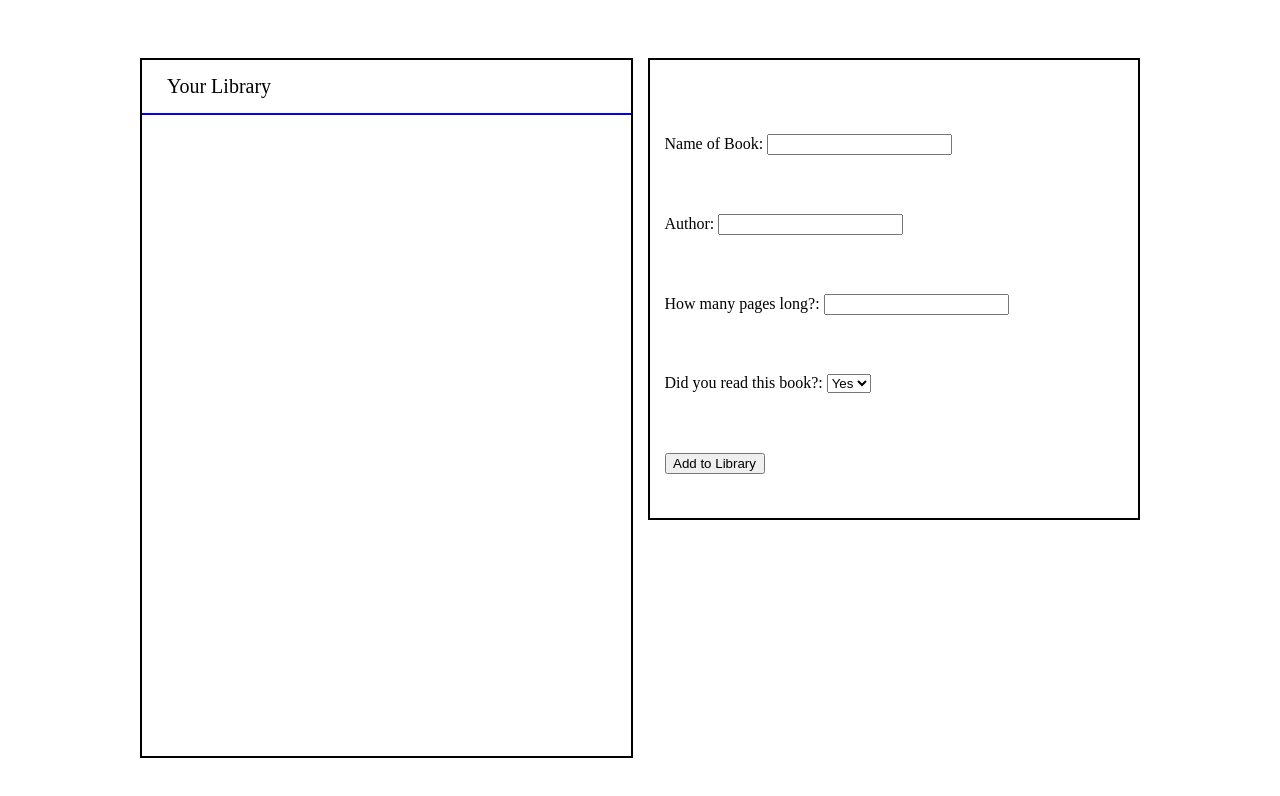
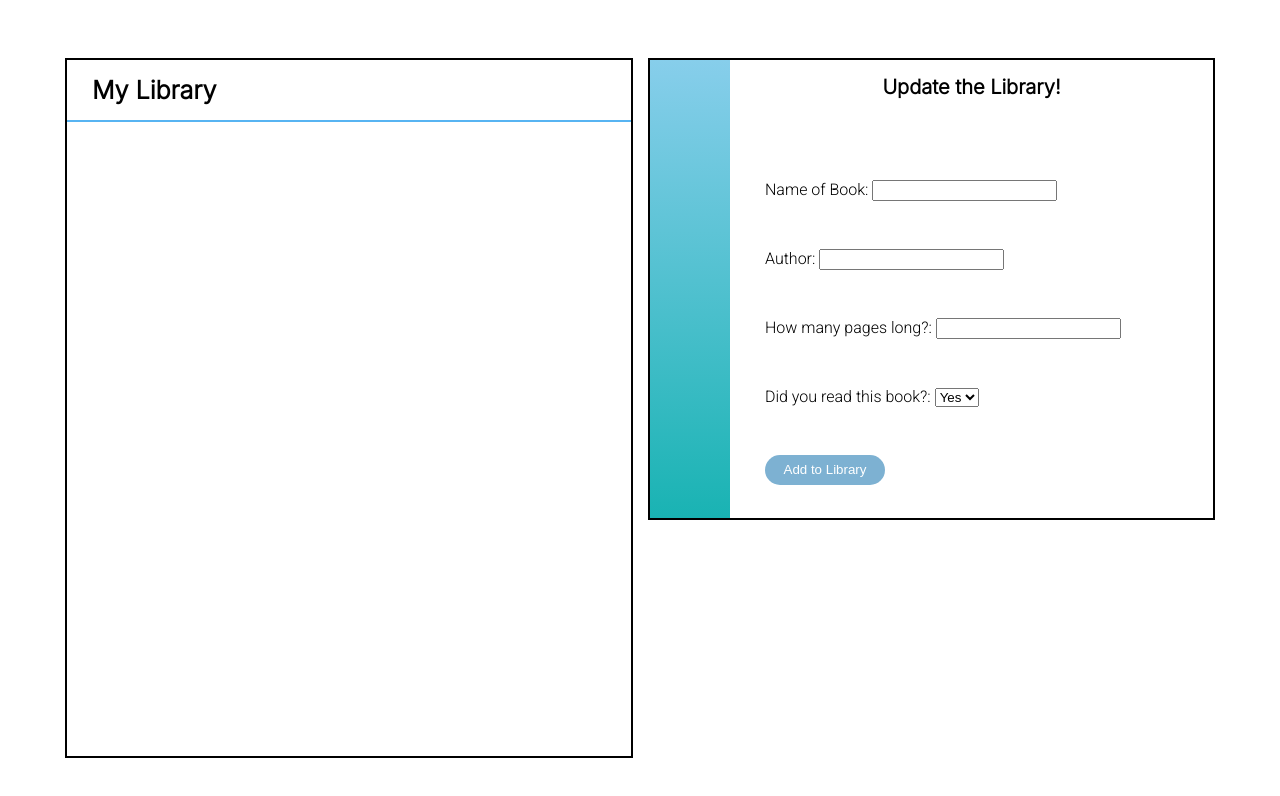
Before and after one commit to tgorsk15/digital-library, a plain HTML site: page index.html in a window 1280 px wide. Drawn offline with Linux system fonts and the light colour scheme.

Commit message:
Add styling and scroll bar
Some overall structure and more specific styling changes were made to give the page a better
look. These included font changes, width adjustments of both containers, adding a grid system
to the form-container for styling purposes, and styling the button. A scroll bar was also
added to the card-holder. This will allow the user to add as many books as they want, without
having the content overflow out of the 'bookshelf'. Note that I am still working on getting
the functionality of the delete and readBook button to work

```diff
--- a/index.html
+++ b/index.html
@@ -5,6 +5,7 @@
     <meta name="viewport" content="width=device-width, initial-scale=1.0">
     <script src="script.js" defer></script>
     <link rel="stylesheet" href="styles.css">
+    <link href="https://fonts.googleapis.com/css2?family=Inter:wght@300&family=Roboto:wght@300&display=swap" rel="stylesheet">
     <title>Document</title>
 </head>
 <body>
@@ -12,9 +13,8 @@
     <div class="main-container">
 
         <div class="bookshelf">
-            <!-- Have a 'refresh library' button that iterates through the
-            myLibrry array and creates cards for each one of them -->
-            <div class="shelf-header">Your Library</div>
+
+            <div class="shelf-header">My Library</div>
 
             <div class="cards-holder">
 
@@ -23,6 +23,13 @@
         </div>
 
         <div class="form-container">
+
+            <div class="form-spacer"></div>
+
+            <div class="form-header">
+                Update the Library!
+            </div>
+
             <form action="post" id="book-form">
 
                 <div class="question1">
--- a/script.js
+++ b/script.js
@@ -7,20 +7,16 @@ function Book(bookName, authorName, pagesNumber, readBook) {
     this.pagesNumber = pagesNumber;
     this.readBook = readBook;
     // put
-}
+
+};
 
 function generateColor(item) {
     item.style.backgroundColor =
     'hsl(' + 360 * Math.random() + ',' +
     (25 + 70 * Math.random()) + '%,' +
     (85 + 10 * Math.random()) + '%)'
-}
+};
 
-// Book.prototype.checkReadBook = function() {
-//     if (readBook === true) {
-//         readButton.style.backgroundColor = 'rgb(120, 215, 120)'
-//     }
-// }
 
 // reference to cards-holder section
 const cardStorage = document.querySelector('.cards-holder')
@@ -43,7 +39,7 @@ Book.prototype.createCard = function() {
 
     bookCard.textContent = `${bookName.value}, by ${authorName.value}
     \r\n# of pages: ${pagesNumber.value}
-    \r\n Finished reading?: ${readBook.value}`;
+    \r\n Finished reading?  ${readBook.value}`;
     cardStorage.appendChild(bookCard);
 
     // gives background a randomly generated light color
@@ -65,7 +61,16 @@ Book.prototype.createCard = function() {
     };
     bookCard.appendChild(readButton);
 
-
+    // this.readButton.addEventListener('click', () => {
+    //     console.log(readBook.value)
+    //     if (readBook.value = 'yes') {
+    //         readBook.value = 'no'
+    //         readButton.textContent = 'Not read'
+    //     } else if (readBook.value = 'no'){
+    //         readBook.value = 'yes'
+    //         readButton.textContent = 'Read'
+    //     };
+    // });
 };
 
 
@@ -106,12 +111,7 @@ addBook.addEventListener('click', (event) => {
 
     // readBook must FIRST be converted into a Boolean value:
     // console.log(readBook.value)
-    // if (readBook.value = 'Yes') {
-    //     let bookIsRead = 1
-    // } else if (readBook.value = 'No') {
-    //     let bookIsRead = 0
-    // };
-    // console.log(bookIsRead);
+
 
     bookForm.reset();
 });
--- a/styles.css
+++ b/styles.css
@@ -10,7 +10,7 @@ body {
 }
 
 .main-container {
-    width: 1000px;
+    width: 1150px;
     height: 700px;
     display: grid;
     gap: 15px;
@@ -24,37 +24,74 @@ body {
 
 .bookshelf {
     grid-row: 1 / 4;
+    /* overflow: auto; */
 }
 
 .form-container {
     grid-column: 2;
     grid-row: 1 / 3;
+    display: grid;
+    grid-template-columns: 1fr 6fr;
+    grid-template-rows: 1fr 7fr;
+    font-family: 'Roboto', sans-serif;
+    font-weight: 500;
+}
+
+.form-header {
+    grid-column: 2 / 3;
+    grid-row: 1 / 2;
+    text-align: center;
+    font-family: 'Inter', sans-serif;
+    font-weight: bold;
+    margin-top: 15px;
+    font-size: 20px;
+}
+
+.form-spacer {
+    grid-row: 1 / 3;
+    background: linear-gradient(skyblue, rgb(25, 179, 179));
 }
 
 form {
+    grid-column: 2 / 3;
+    grid-row: 2 / 3;
     padding: 15px;
     min-height: 100%;
     display: flex;
     flex-direction: column;
     justify-content: space-evenly;
+    margin-left: 20px;
 }
 
 .add-book {
     /* display: block; */
-    max-width: 100px;
+    max-width: 120px;
+    height: 30px;
+    /* margin-left: 35px; */
+    border-radius: 15px;
+    background-color: rgb(125, 177, 210);
+    color: white;
+    border: none;
+}
+
+.add-book:hover {
+    background-color: rgb(174, 203, 221);
 }
 
 .shelf-header {
     padding: 15px;
     padding-left: 25px;
-    font-size: 20px;
-    border-bottom: 2px inset blue;
+    font-size: 25px;
+    font-family: 'Inter', sans-serif;
+    font-weight: bold;
+    border-bottom: 2px inset rgb(87, 180, 242);
 }
 
 .cards-holder {
     display: grid;
     grid-template-columns: 1fr 1fr 1fr;
-    height: 100px;
+    height: 642px;
+    overflow: auto;
 }
 
 .book-card {
@@ -63,6 +100,7 @@ form {
     height: 89px;
     white-space: pre;
     font-size: 15px;
+    font-family: 'Roboto', sans-serif;
     padding: 8px;
     border-bottom: 2px solid black;
 }
```
